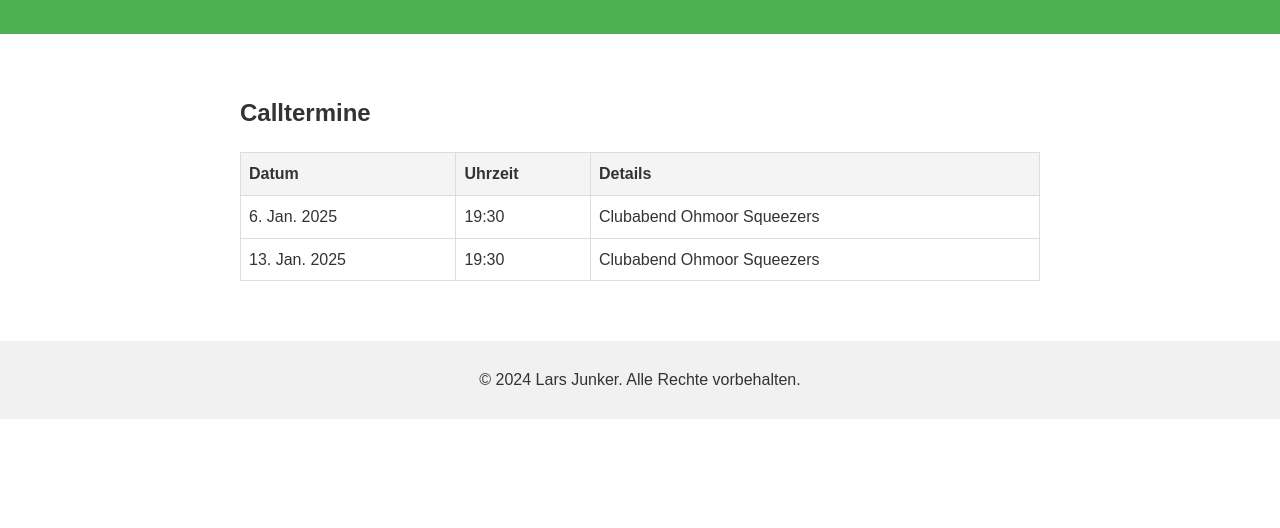
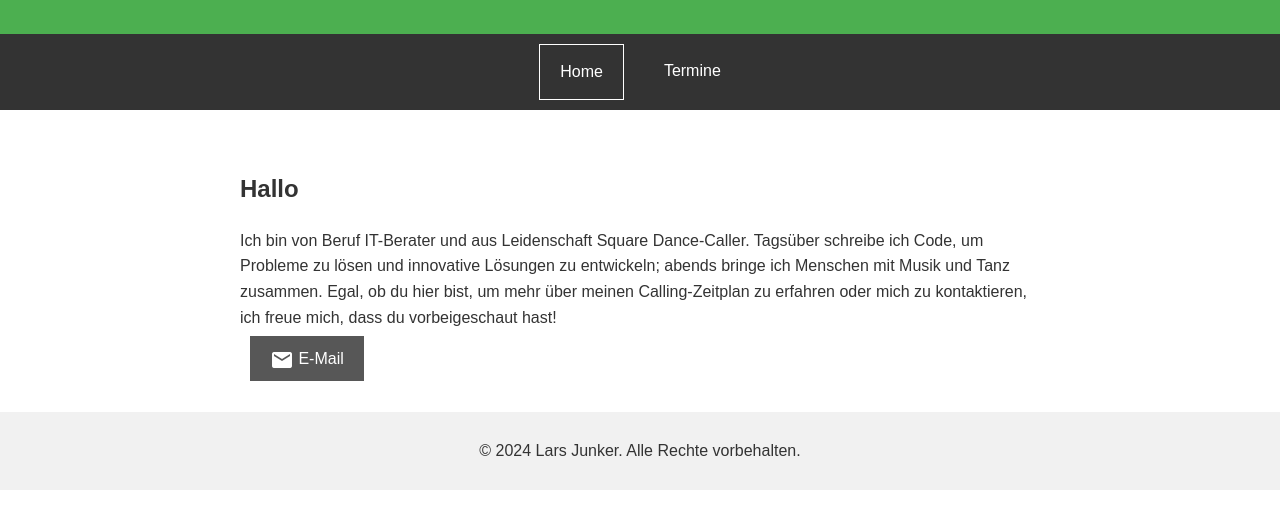
Before and after one commit to ljunker/ljunker-website, a plain HTML site: page dist/index.html in a window 1280 px wide. Shown: the part 92-620 px from the top of the page. Drawn offline with Linux system fonts and the light colour scheme.

Commit message:
multiple files, contact

```diff
--- a/dist/index.html
+++ b/dist/index.html
@@ -4,118 +4,31 @@
     <meta charset="UTF-8">
     <meta name="viewport" content="width=device-width, initial-scale=1.0">
     <title>Webseite von Lars Junker</title>
-    <style>
-        body {
-            font-family: Arial, sans-serif;
-            line-height: 1.6;
-            margin: 0;
-            padding: 0;
-            color: #333;
-        }
-        header {
-            background-color: #4CAF50;
-            color: white;
-            padding: 1rem 0;
-            text-align: center;
-        }
-        main {
-            max-width: 800px;
-            margin: 20px auto;
-            padding: 20px;
-        }
-        footer {
-            text-align: center;
-            margin-top: 20px;
-            padding: 10px 0;
-            background-color: #f1f1f1;
-        }
-        .schedule-table {
-            width: 100%;
-            border-collapse: collapse;
-            margin: 20px 0;
-        }
-        .schedule-table th, .schedule-table td {
-            border: 1px solid #ddd;
-            padding: 8px;
-            text-align: left;
-        }
-        .schedule-table th {
-            background-color: #f4f4f4;
-        }
-        .no-events {
-            text-align: center;
-            margin: 20px 0;
-            color: #888;
-        }
-    </style>
+    <link rel="stylesheet" href="https://fonts.googleapis.com/icon?family=Material+Icons">
+    <link rel="stylesheet" href="style.css">
 </head>
 <body>
     <header>
         <h1>Lars Junker</h1>
     </header>
+    <nav>
+        <a class="active" href="index.html">Home</a>
+        <a href="schedule.html">Termine</a>
+        <!--<a href="/contact.html">Kontakt</a>-->
+    </nav>
     <main>
         <section>
-            <h2>Calltermine</h2>
-            <table class="schedule-table" id="schedule">
-                <thead>
-                    <tr>
-                        <th>Datum</th>
-                        <th>Uhrzeit</th>
-                        <th>Details</th>
-                    </tr>
-                </thead>
-                <tbody id="events-body">
-                    <!-- Dynamisch generierte Termine -->
-                </tbody>
-            </table>
-            <p class="no-events" id="no-events" style="display: none;">Keine Termine in den nächsten Wochen.</p>
+            <h2>Hallo</h2>
+            <p>Ich bin von Beruf IT-Berater und aus Leidenschaft Square Dance-Caller.
+                Tagsüber schreibe ich Code, um Probleme zu lösen und innovative Lösungen zu entwickeln;
+                abends bringe ich Menschen mit Musik und Tanz zusammen.
+                Egal, ob du hier bist, um mehr über meinen Calling-Zeitplan zu erfahren oder mich zu kontaktieren,
+                ich freue mich, dass du vorbeigeschaut hast!</p>
+            <a class="contact" href="mailto:larsjunker92@gmail.com"><i class="material-icons">mail</i> E-Mail</a>
         </section>
     </main>
     <footer>
         <p>&copy; 2024 Lars Junker. Alle Rechte vorbehalten.</p>
     </footer>
-    <script>
-        async function loadEvents() {
-            const response = await fetch('events.json');
-            const events = await response.json();
-            const today = new Date();
-            today.setDate(today.getDate()-1);
-            const twoWeeksLater = new Date();
-            twoWeeksLater.setDate(today.getDate() + 29);
-
-            const filteredEvents = events.filter(event => {
-                const eventDate = new Date(event.date);
-                return eventDate >= today && eventDate <= twoWeeksLater;
-            })
-            .sort((a, b) => new Date(a.date) - new Date(b.date));
-
-            const eventsBody = document.getElementById('events-body');
-            const noEventsMessage = document.getElementById('no-events');
-
-            if (filteredEvents.length > 0) {
-                noEventsMessage.style.display = 'none';
-                const formatter = new Intl.DateTimeFormat('de-DE', {
-                    day: 'numeric',
-                    month: 'short',
-                    year: 'numeric',
-                });
-                filteredEvents.forEach(event => {
-                    const eventDate = new Date(event.date);
-                    const formattedDate = formatter.format(eventDate);
-                    const row = document.createElement('tr');
-                    row.innerHTML = `
-                        <td>${formattedDate}</td>
-                        <td>${event.time}</td>
-                        <td>${event.details}</td>
-                    `;
-                    eventsBody.appendChild(row);
-                });
-            } else {
-                noEventsMessage.style.display = 'block';
-            }
-        }
-
-        loadEvents();
-    </script>
 </body>
 </html>
--- /dev/null
+++ b/dist/style.css
@@ -0,0 +1,91 @@
+/* General Styles */
+body {
+    font-family: Arial, sans-serif;
+    line-height: 1.6;
+    margin: 0;
+    padding: 0;
+    color: #333;
+}
+
+/* Header Styles */
+header {
+    background-color: #4CAF50;
+    color: white;
+    padding: 1rem 0;
+    text-align: center;
+}
+
+/* Navbar Styles */
+nav {
+    background-color: #333;
+    display: flex;
+    justify-content: center;
+}
+
+nav a {
+    color: white;
+    padding: 14px 20px;
+    text-decoration: none;
+    text-align: center;
+    margin: 10px;
+}
+
+nav a:hover {
+    background-color: #575757;
+}
+
+nav a.active {
+    border: 1px solid white;
+}
+
+/* Main Content */
+main {
+    max-width: 800px;
+    margin: 20px auto;
+    padding: 20px;
+}
+
+/* Table Styles */
+.schedule-table {
+    width: 100%;
+    border-collapse: collapse;
+    margin: 20px 0;
+}
+
+.schedule-table th, .schedule-table td {
+    border: 1px solid #ddd;
+    padding: 8px;
+    text-align: left;
+}
+
+.schedule-table th {
+    background-color: #f4f4f4;
+}
+
+/* No Events Message */
+.no-events {
+    text-align: center;
+    margin: 20px 0;
+    color: #888;
+}
+
+/* Footer Styles */
+footer {
+    text-align: center;
+    margin-top: 20px;
+    padding: 10px 0;
+    background-color: #f1f1f1;
+}
+
+a.contact {
+    color: white;
+    background-color: #575757;
+    padding: 14px 20px;
+    text-decoration: none;
+    text-align: center;
+    margin: 10px;
+}
+
+a.contact i {
+    vertical-align: middle;
+}
```
Also changed, not shown: dist/schedule.html (added, +83 -0 lines), dist/robots.txt (added).
